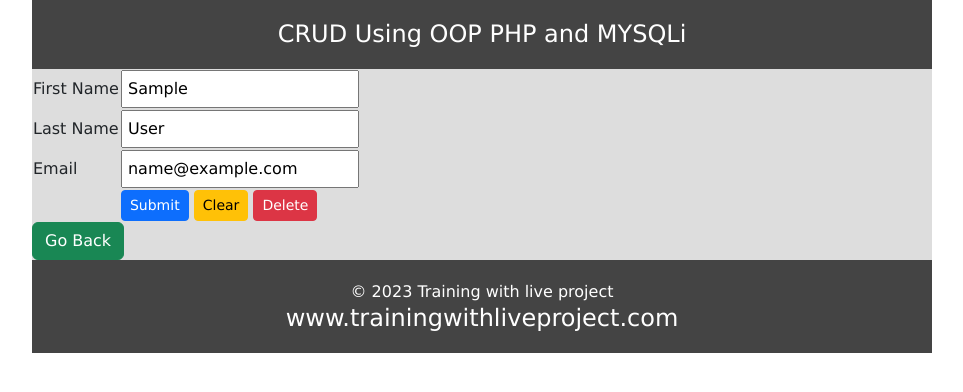
After one commit to mhsharkar2011/php-ajax-crud, a PHP site: page /update.php?id=1 in a window 1280 px wide. The commit adds this page. Shown: the top 392 px of the page, without its empty margins (158-1121 px from the left). Run offline with PHP 8.4, Linux system fonts and the light colour scheme; tables that the repository leaves empty or names only in its code hold one stand-in row (values such as "Sample post").

Commit message:
Update Data

```diff
--- a/database/Database.php
+++ b/database/Database.php
@@ -48,11 +48,11 @@ public function insert($query){
 
 // Update data
  public function update($query){
- $update_row = $this->link->query($query) or
-   die($this->link->error.__LINE__);
+ $update_row = $this->link->query($query) or die($this->link->error.__LINE__);
  if($update_row){
-  return $update_row;
+  header("location:index.php?msg=".urlencode("Data updated Successfully"));
  } else {
+  die("Error: (" . $this->link->errno.")" . $this->link->error);
   return false;
   }
  }
--- a/database/config.php
+++ b/database/config.php
@@ -1,6 +1,6 @@
 <?php
 define("DB_HOST", "localhost");
 define("DB_USER", "root");
-define("DB_PASS", "root");
+define("DB_PASS", "");
 define("DB_NAME", "php_mysql_crud");
 ?>
--- a/header.php
+++ b/header.php
@@ -8,6 +8,8 @@ $fontcolor = "#fff";
 <html>
 <head>
  <title>PHP OOP CRUD</title>
+ <link href="https://cdn.jsdelivr.net/npm/bootstrap@5.3.1/dist/css/bootstrap.min.css" rel="stylesheet" integrity="sha384-4bw+/aepP/YC94hEpVNVgiZdgIC5+VKNBQNGCHeKRQN+PtmoHDEXuppvnDJzQIu9" crossorigin="anonymous">
+<script src="https://cdn.jsdelivr.net/npm/bootstrap@5.3.1/dist/js/bootstrap.bundle.min.js" integrity="sha384-HwwvtgBNo3bZJJLYd8oVXjrBZt8cqVSpeBNS5n7C8IVInixGAoxmnlMuBnhbgrkm" crossorigin="anonymous"></script>
 <link rel="stylesheet" href="style.css">
 </head>
 <body>
--- /dev/null
+++ b/update.php
@@ -0,0 +1,67 @@
+<?php
+include 'header.php';
+include "database/Database.php";
+?>
+
+<?php
+ $id = $_GET['id'];
+ $db = new Database();
+ $query = "SELECT * FROM tbl_user WHERE id=$id";
+ $getData = $db->select($query)->fetch_assoc();
+
+ if(isset($_POST['submit'])){
+    $fname  = mysqli_real_escape_string($db->link, $_POST['first_name']);
+    $lname  = mysqli_real_escape_string($db->link, $_POST['last_name']);
+    $email = mysqli_real_escape_string($db->link, $_POST['email']);
+    if($fname == '' || $lname == '' || $email == ''){
+     $error = "Field must not be Empty !!";
+    } else {
+     $query = "UPDATE tbl_user
+      SET
+      first_name = '$fname',
+      last_name = '$lname',
+      email = '$email'
+      WHERE id = $id";
+     $update = $db->update($query);
+    }
+   }
+?>
+
+
+<?php
+if(isset($error)){
+ echo "<span style='color:red'>".$error."</span>";
+}
+?>
+<form action="update.php?id=<?php echo $id;?>" method="post">
+<table>
+ <tr>
+  <td>First Name</td>
+  <td><input type="text" name="first_name"
+  value="<?php echo $getData['first_name'] ?>"/></td>
+ </tr>
+ <tr>
+  <td>Last Name</td>
+  <td><input type="text" name="last_name"
+  value="<?php echo $getData['last_name'] ?>"/></td>
+ </tr>
+ <tr>
+  <td>Email</td>
+  <td><input type="text" name="email"
+  value="<?php echo $getData['email'] ?>"/></td>
+ </tr>
+ <tr>
+  <td></td>
+  <td>
+  <div class="d-grid gap-2 d-md-block">
+  <input type="submit" name="submit" value="Submit" class="btn btn-sm btn-primary"  />
+  <input type="reset" Value="Clear" class="btn btn-sm btn-warning" />
+  <input type="submit"  Value="Delete" class="btn btn-sm btn-danger" />
+  </div>
+  </td>
+ </tr>
+
+</table>
+</form>
+<a class="btn brn-sm btn-success" href="index.php">Go Back</a>
+<?php include 'footer.php'; ?>
```
Also changed, not shown: create.php (+22 -17 lines), index.php (+14 -2 lines).
